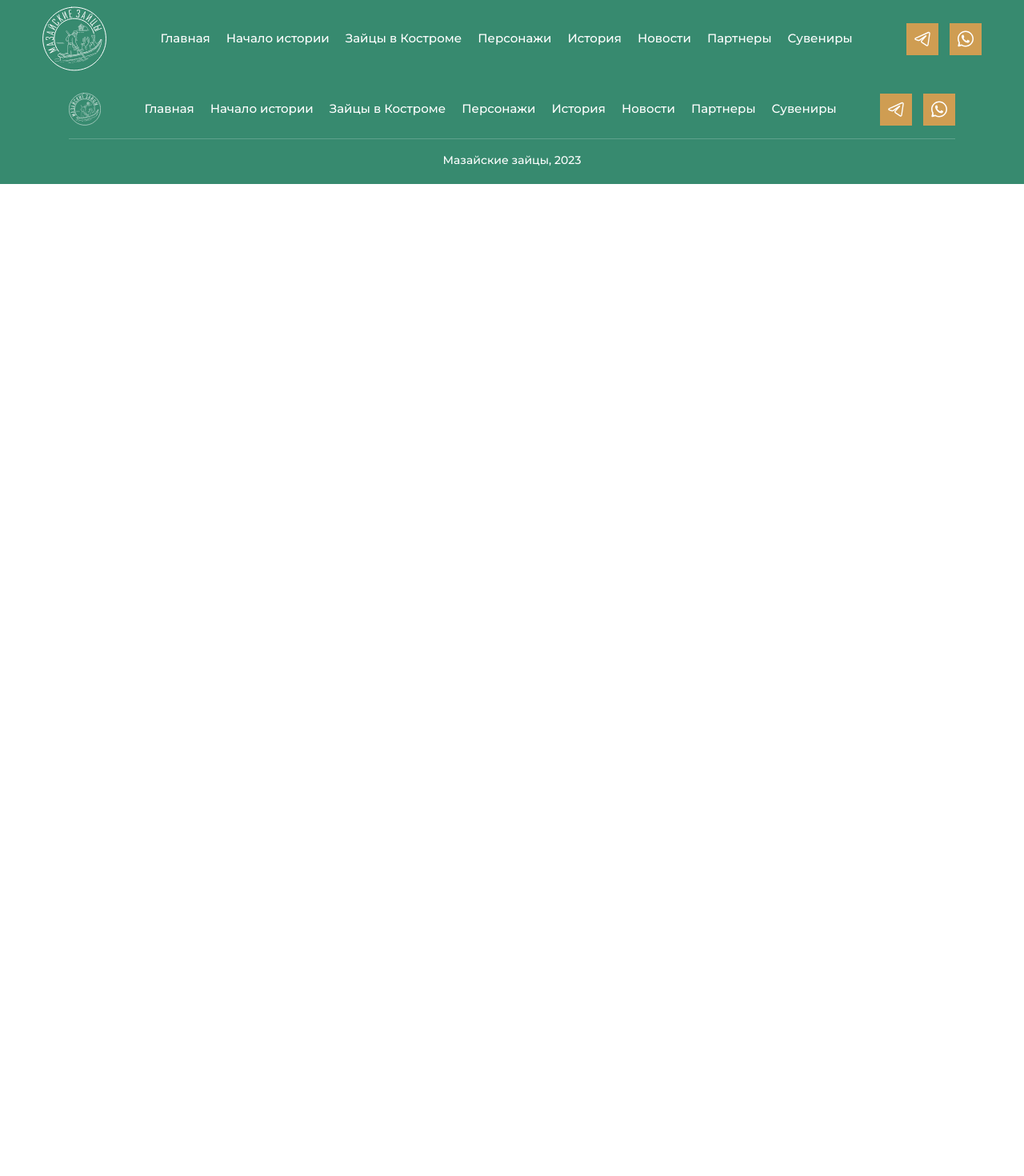
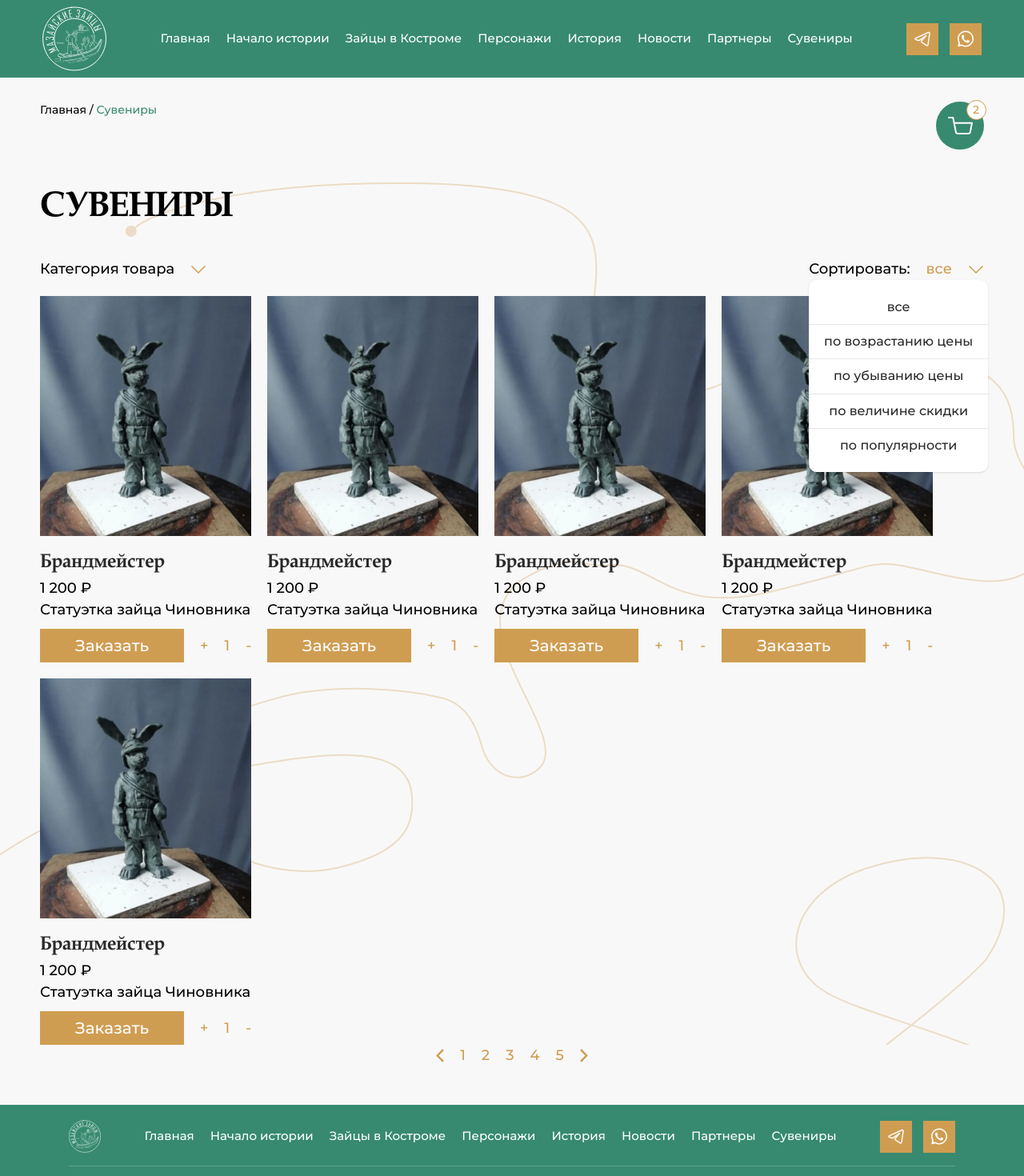
Before and after one commit to glebDyakov/zaytsy-front, a Vue app: page /souvenirs in a window 1280 px wide. Shown: the top 1470 px of the page at 80% size. Before the commit the page ends 800 px from the top, so only its background shows below. Built offline with nearby package versions, Linux system fonts and the light colour scheme.

Commit message:
Сувениры: add souvenirs page

```diff
--- a/src/components/ui/breadcrumbs.vue
+++ b/src/components/ui/breadcrumbs.vue
@@ -9,6 +9,7 @@
     <span v-if="addToRoute">
       &nbsp/&nbsp<span class="text-[#378A6F] cursor-pointer">{{ addToRoute }}</span>
     </span>
+    <slot name="trailing" />
   </div>
 </template>
 
@@ -24,4 +25,5 @@ const props = defineProps({
 })
 </script>
 
-<style scoped></style>
+<style scoped>
+</style>
--- a/src/router/index.js
+++ b/src/router/index.js
@@ -4,6 +4,7 @@ import HareDetail from '../views/HareDetail.vue'
 import StartStory from "@/components/StartStory/StartStory.vue";
 import News from '../views/News.vue'
 import NewsDetail from '../views/NewsDetail.vue'
+import Souvenirs from '../views/Souvenirs.vue'
 
 const router = createRouter({
   history: createWebHistory(import.meta.env.BASE_URL),
@@ -32,6 +33,11 @@ const router = createRouter({
       path: '/news/:id',
       name: 'NewsDetail',
       component: NewsDetail
+    },
+    {
+      path: '/souvenirs',
+      name: 'Souvenirs',
+      component: Souvenirs
     }
   ]
 })
--- /dev/null
+++ b/src/views/Souvenirs.vue
@@ -0,0 +1,166 @@
+<template>
+  <div class="main">
+    <div class="flex w-full justify-between items-center">
+        <breadcrumbs link-name="Сувениры">
+          <template #trailing>
+            <div class="cart">
+              <svg class="absolute" width="31" height="22" viewBox="0 0 31 22" fill="none" xmlns="http://www.w3.org/2000/svg">
+                <path d="M1 1H6.27273L9.80545 18.8529C9.926 19.4667 10.2562 20.0181 10.7381 20.4106C11.2201 20.803 11.8232 21.0115 12.4418 20.9995H25.2545C25.8732 21.0115 26.4763 20.803 26.9582 20.4106C27.4402 20.0181 27.7704 19.4667 27.8909 18.8529L30 7.6665H7.59091" stroke="white" stroke-width="2" stroke-linecap="round" stroke-linejoin="round"/>
+              </svg>
+              <div class="relative left-[20px] top-[-20px] text-[#CF9D52] border border-1 border-[#CF9D52] rounded-3xl flex items-center justify-center bg-[#fff] w-[25px] h-[25px]">2</div>
+            </div>
+          </template>
+        </breadcrumbs>
+    </div>
+    <div class="main--scrooll-btn" ref="scrollBtn" @click="scrollToTop" />
+    <div class="main--content">
+        <div class="main--section">
+            <div class="main--section--news--header">
+                <p class="main--section--news--header--title">Сувениры</p>
+                <div v-if="isShowAll" class="main--section--news--header--show-all" @click="showAll">
+                    <p class="main--section--news--header--show-all--label">Показать все</p>
+                    <img class="main--section--news--header--show-all--icon" src="../../assets/icons/chevron-left.svg" alt="show all" width="8px" />
+                </div>
+            </div>
+            <div class="mb-[20px] flex w-full justify-between">
+                <div class="flex items-center gap-5">
+                    <p class="main--section--news--header--subtitle">Категория товара</p>
+                    <svg width="20" height="12" viewBox="0 0 20 12" fill="none" xmlns="http://www.w3.org/2000/svg">
+                        <path d="M18 2L10 10L2 2" stroke="#CF9D52" stroke-width="1.5" stroke-linecap="square"/>
+                    </svg>
+                </div>
+                <div>
+                    <div class="flex items-center gap-5" @mouseenter="isShowMenu = true">
+                      <p class="main--section--news--header--subtitle">Сортировать:</p>
+                      <p class="text-[#CF9D52]">все</p>
+                      <svg width="20" height="12" viewBox="0 0 20 12" fill="none" xmlns="http://www.w3.org/2000/svg">
+                        <path d="M18 2L10 10L2 2" stroke="#CF9D52" stroke-width="1.5" stroke-linecap="square"/>
+                      </svg>
+                    </div>
+                    <div class="absolute pointer-events-none">
+                      <div class="divide-y w-[224px] h-[240px] rounded-[10px] shadow flex flex-col items-center py-[12px] bg-[#FFF] relative opacity-[1] transition-opacity pointer-events-auto" :class="{'opacity-[0] pointer-events-none': !isShowMenu}" @mouseleave="isShowMenu = false">
+                        <div class="h-[48px] w-full text-center flex items-center justify-center">
+                          <p class="text-[16px] font-normal text-[#292929]">все</p>
+                        </div>
+                        <div class="h-[48px] w-full text-center flex items-center justify-center">
+                          <p class="text-[16px] font-normal text-[#292929]">по возрастанию цены</p>
+                        </div>
+                        <div class="h-[48px] w-full text-center flex items-center justify-center">
+                          <p class="text-[16px] font-normal text-[#292929]">по убыванию цены</p>
+                        </div>
+                        <div class="h-[48px] w-full text-center flex items-center justify-center">
+                          <p class="text-[16px] font-normal text-[#292929]">по величине скидки</p>
+                        </div>
+                        <div class="h-[48px] w-full text-center flex items-center justify-center">
+                          <p class="text-[16px] font-normal text-[#292929]">по популярности</p>
+                        </div>
+                      </div>
+                    </div>
+                </div>
+            </div>
+            <div class="main--section--news--body">
+                <div
+                    v-for="(item, index) in 5"
+                    :key="index"
+                    class="main--section--news--body--item">
+                    <div class="main--section--souvenirs--body--item--img" />
+                    <p class="main--section--souvenirs--body--item--title">Брандмейстер</p>
+                    <p class="main--section--souvenirs--body--item--subtitle">1 200 ₽</p>
+                    <p class="main--section--souvenirs--body--item--content mb-[10px]">Статуэтка зайца Чиновника</p>
+                    <div class="flex items-center gap-5">
+                        <button class="btn btn--minimized max-h-[42px] flex items-center justify-center" @click="openNews">Заказать</button>
+                        <div class="flex gap-5">
+                            <p class="text-[#CF9D52]">+</p>
+                            <p class="text-[#CF9D52]">1</p>
+                            <p class="text-[#CF9D52]">-</p>
+                        </div>
+                    </div>
+                </div>
+            </div>
+        </div>
+    </div>
+    <div class="flex gap-5 mb-12">
+      <img
+        class="main--section--characters--body--arrow"
+        src="@/assets/icons/chevron-left.svg"
+        width="10px"
+        alt="chevron" />
+      <span
+        class="text-[#CF9D52] cursor-pointer"
+        v-for="i in 5"
+        :key="i">{{i}}</span>
+      <img
+        class="main--section--characters--body--arrow"
+        src="@/assets/icons/chevron-right.svg"
+        width="10px"
+        alt="chevron" />
+    </div>
+  </div>
+</template>
+
+<script setup lang="ts">
+import Breadcrumbs from "@/components/ui/breadcrumbs.vue";
+import News from '@/components/main/News.vue';
+import { ref, onMounted } from 'vue';
+
+const scrollBtn = ref(null);
+
+const isShowMenu = ref(false);
+
+onMounted(() => {
+  window.addEventListener('scroll', () => {
+    if (window.scrollY > 0) {
+      scrollBtn.value.style.display = 'block';
+    } else {
+      scrollBtn.value.style.display = 'none';
+    }
+  });
+});
+
+const scrollToTop = () => {
+  window.scroll({
+    top: 0,
+    behavior: 'smooth'
+  });
+}
+</script>
+
+<style scoped>
+.main--section--souvenirs--body--item--img {
+  background-color: #BBBBBB;
+  height: 300px;
+  margin-bottom: 16px;
+  background-image: url('@/assets/img/town_hero3.png');
+  background-size: cover;
+  background-repeat:  no-repeat;
+  background-position: center;
+}
+
+.main--section--souvenirs--body--item--title {
+  font-size: 24px;
+  font-weight: 700;
+  color: #292929;
+  font-family: 'Book antiqua';
+}
+
+.main--section--souvenirs--body--item--subtitle {
+  font-size: 18px;
+  font-weight: 500;
+}
+
+.main--section--souvenirs--body--item--content {
+  font-size: 18px;
+  font-weight: 500;
+}
+.cart {
+  cursor: pointer;
+  margin-left: auto;
+  width: 60px;
+  height: 60px;
+  background: #378A6F;
+  border-radius: 40px;
+  display: flex;
+  justify-content: center;
+  align-items: center;
+}
+</style>
```
Also changed, not shown: src/assets/main.css (line endings or trailing spaces).
